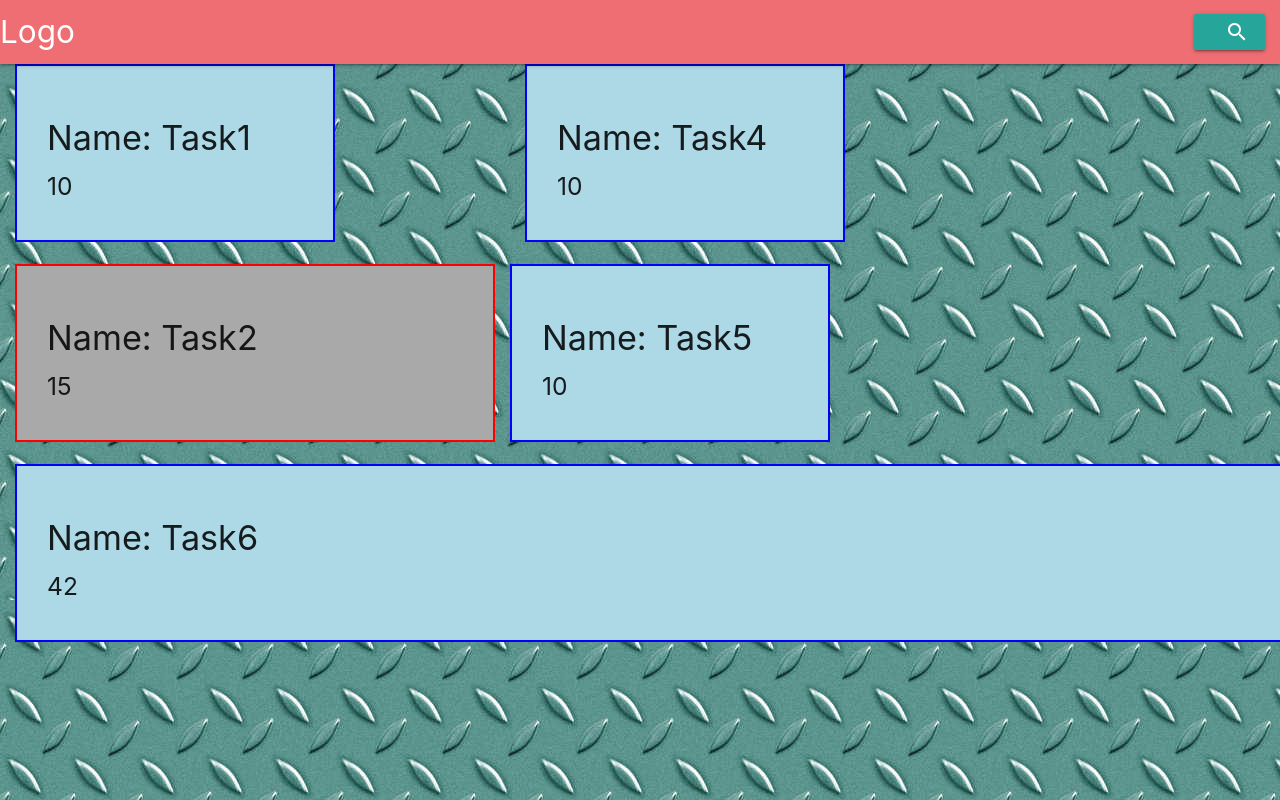
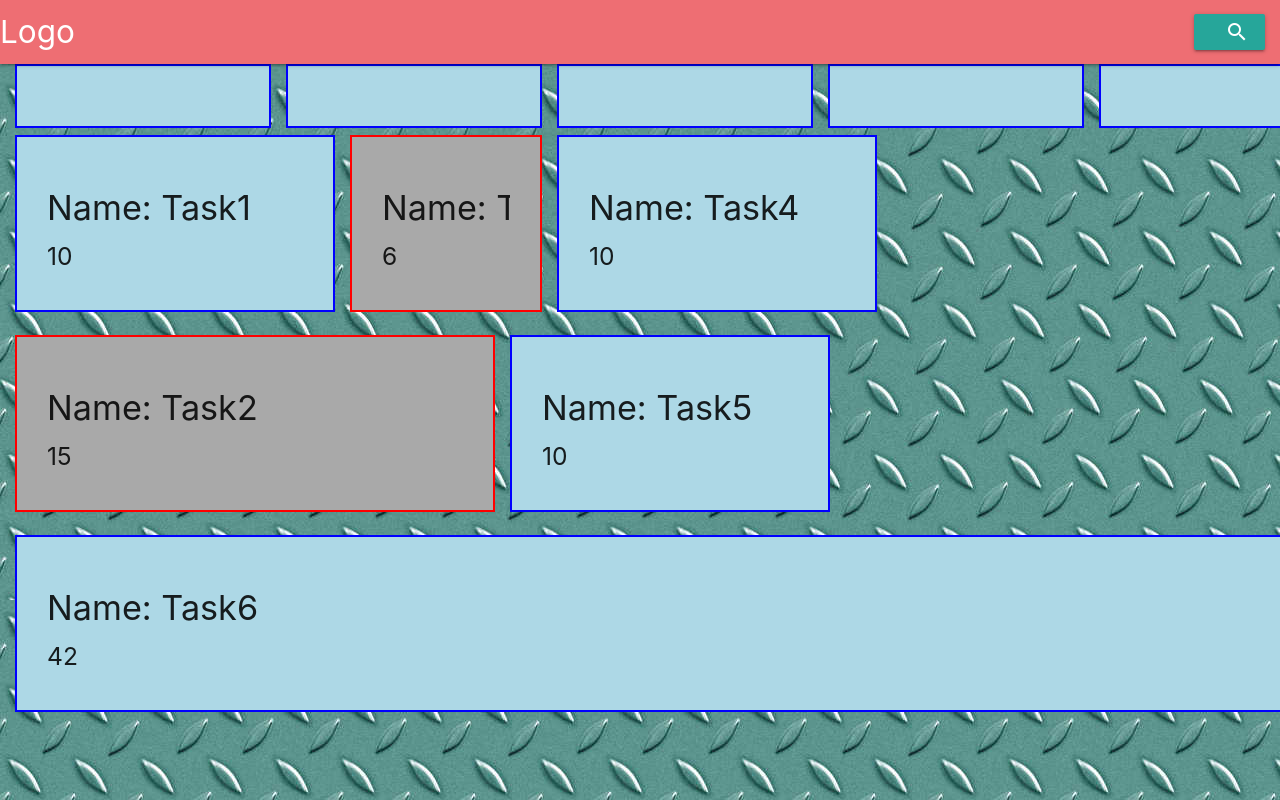
Before and after one commit to SBC-VN/shopander, a React (Create React App) app in the folder client/: page /garage in a window 1280 px wide. Shown: the top 800 px of the page. Built offline with nearby package versions, Linux system fonts and the light colour scheme.

Commit message:
Added rudimentary scale bar to garage component

```diff
--- a/client/src/App.js
+++ b/client/src/App.js
@@ -6,7 +6,7 @@ import "./App.css";
 
 let items = [{key: 1, name:"Task1",duration:10,type:"work",bay:1},
              {key: 2, name:"Task2",duration:15,type:"unavailable",bay:2},
-             {key: 3, name:"Task3",duration:5,type:"filler",bay:1},
+             {key: 3, name:"Task3",duration:6,type:"unavailable",bay:1},
              {key: 4, name:"Task4",duration:10,type:"work",bay:1},
              {key: 5, name:"Task5",duration:10,type:"work",bay:2},
              {key: 6, name:"Task6",duration:42,type:"work",bay:3},
--- a/client/src/components/Garage/index.js
+++ b/client/src/components/Garage/index.js
@@ -1,5 +1,6 @@
 import React, { Component } from "react";
 import Bay from "../Bay";
+import ScaleBar from "../ScaleBar";
 import "./style.css";
 
 class Garage extends Component {
@@ -23,6 +24,7 @@ class Garage extends Component {
   render() {
     return(
       <div className="garage-block">
+        <ScaleBar scale={this.state.scale} />
         {this.state.bayTasks.map(element => (<Bay tasks={element}/>))}
       </div>
     );
--- /dev/null
+++ b/client/src/components/ScaleBar/index.js
@@ -0,0 +1,67 @@
+import React from "react";
+
+import "./style.css";
+
+// This component displays the 'days' (8 hours) at the top of the
+//  garage component.   The size of these day 'marks' must be in scale
+//  with the size of the task bars.
+//  The easy way to visulize things is to think of this bar as just a
+//  sequence of 8 hour tasks end to end.
+
+// Scale can be: 1 week - 1 months.   Default is 1 week (40 hours).
+//
+
+const ScaleBar = (props) => {
+  // First step is to get the size of the window ( window.innerWidth ) and figure out
+  // how many hours should be displayed in that window ( windowHours ) then dividing the
+  // window width by the hours being displayed gives us the size of an hour's bar ( hourBarSize ).
+
+  // We then take the number of hours being displayed (windowHours) and divide by 8 hour
+  // (each segment on this bar is 8 hours) to figure out how many segments we need.
+
+  let windowSize = window.innerWidth;  // This is the width of the window.
+
+  let windowHours = 40;                // Default to 1 work week, 40 hours.
+
+  if (props.scale !== undefined) {
+    // Some scale information was given.  Need to parse it.
+
+    let parts = props.scale.trim().split(' ');   // Split something like "1 day" into 1 & day.
+    let windowHours = parseInt(parts[0]);      // Convert the party of the first part into a number.
+    if (isNaN(windowHours)) {
+      // Bad format for the scale.  Default to
+      windowHours = 40;
+    }
+    else {
+      //    Window hours is some number, but there's a second part that may change that.
+      //      at this point we only support 'weeks' and 'months' for that second part.
+
+      switch (parts[1].trim().toLowerCase()) {
+
+        default:
+        case "week":
+        case "weeks": windowHours = windowHours * 40;       //  40 hours per week by n weeks.
+                      break;
+
+        case "month":
+        case "months": windowHours = windowHours * 40 * 4;  // 4 weeks per month.
+                      break;                                // Note this isn't exact...
+      }
+    }
+  }
+
+  console.log("Window Hours",windowHours);
+  let hourBarSize = Math.floor(windowSize / windowHours);       // Round it down...
+
+  console.log("Window bar size",hourBarSize);
+  let segmentDisplayLength = Math.floor(8 * hourBarSize) + "px";   // pixels.
+
+  console.log("Segment Display Length",segmentDisplayLength);
+  let segmentCount=Math.floor(windowHours / 8);
+
+  return(
+    [...Array(segmentCount)].map((e, i) => <div className="scale-segment" style={{"width": segmentDisplayLength}} key={i}></div>)
+  );
+}
+
+export default ScaleBar;
--- /dev/null
+++ b/client/src/components/ScaleBar/style.css
@@ -0,0 +1,12 @@
+.scale-segment {
+    display: inline-block;
+    margin-left: 0.5%;
+    padding: 1%;
+    border-style: solid;
+    border-width: 2px;
+    box-sizing: border-box;
+    overflow: hidden;
+    white-space: nowrap;
+    background-color: lightblue;
+    border-color: blue;
+}
```
